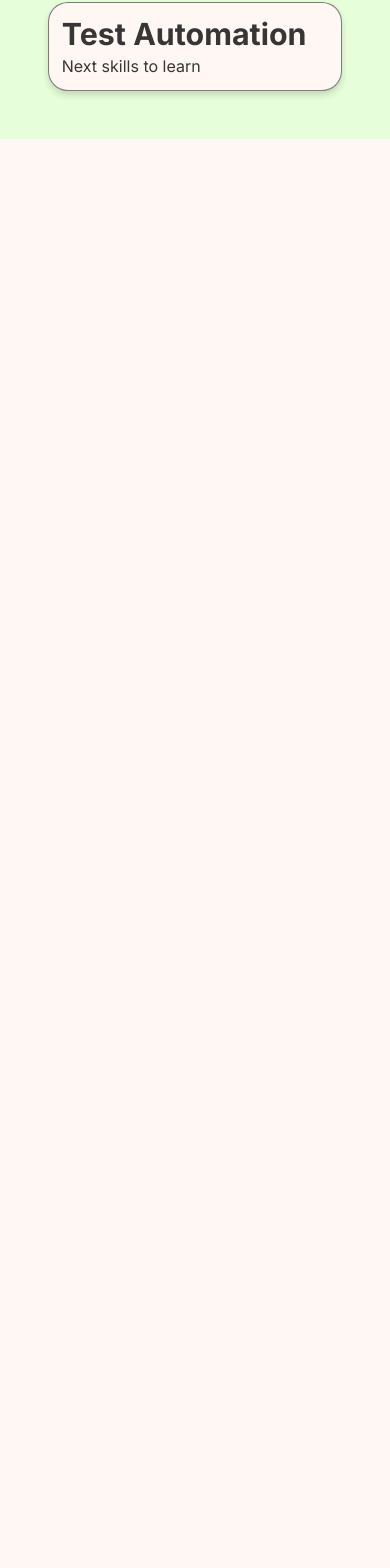
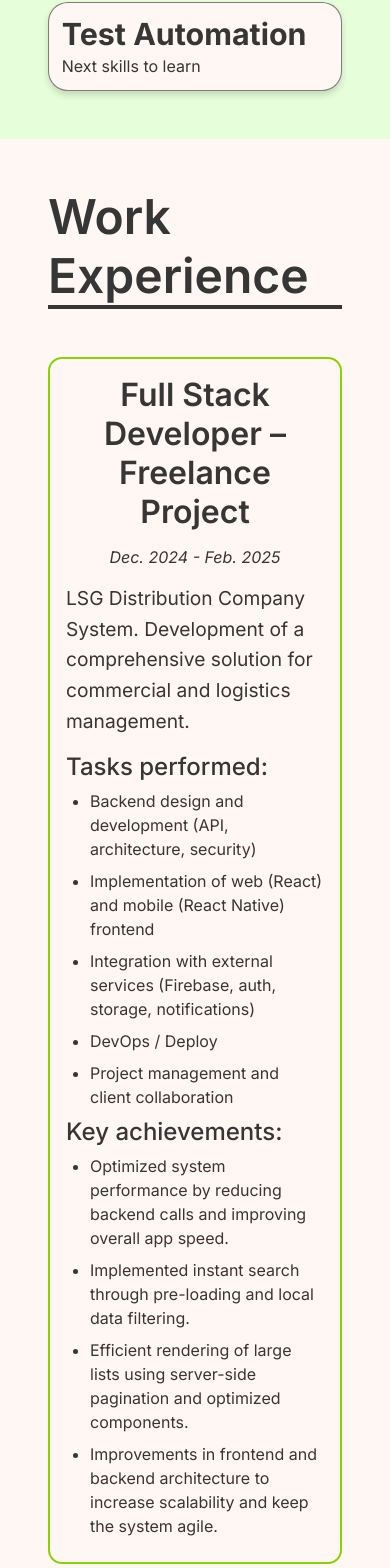
Before and after one commit to ingsahaderenzo/myPortfolio, a React (Vite) app: page / in a window 390 px wide. Shown: the part 2311-3879 px from the top of the page. Before the commit the page ends 2466 px from the top, so only its background shows below. Built offline with nearby package versions, Linux system fonts and the light colour scheme.

Commit message:
Adding the "Experience" section

```diff
--- a/src/App.css
+++ b/src/App.css
@@ -9,8 +9,8 @@
 }
 
 .dark {
-    --bg-color: #0f0f0f;
-    --bg--secondary: #0f0f0f;
+    --bg-color: #111111;
+    --bg--secondary: #111111;
     --text-color: #d4d4d4;
     --primary: #3269ff;
     --primary--on--secondary--bg: #3269ff;
--- a/src/App.tsx
+++ b/src/App.tsx
@@ -4,6 +4,7 @@ import Navbar from "./components/navbar/Navbar";
 import type { Language } from "./i18n/translations";
 import Hero from "./components/hero/Hero";
 import About from "./components/about/About";
+import Experience from "./components/experience/Experience";
 
 function App() {
     const [theme, setTheme] = useState("light");
@@ -28,6 +29,7 @@ function App() {
             />
             <Hero language={language} />
             <About language={language} />
+            <Experience language={language} />
         </div>
     );
 }
--- /dev/null
+++ b/src/components/experience/Experience.module.css
@@ -0,0 +1,92 @@
+.section {
+    width: 100%;
+    background-color: var(--bg-color);
+    padding: 3rem;
+    flex-direction: column;
+    display: flex;
+    align-items: start;
+}
+
+.sectionTitle {
+    font-size: 3rem;
+    font-weight: 600;
+    margin-bottom: 1rem;
+    color: var(--primary--on--secondary--bg);
+    border-bottom: 0.3rem solid var(--primary--on--secondary--bg);
+}
+
+.experienceBox {
+    display: flex;
+    flex-direction: column;
+    margin-top: 2rem;
+    border: 2px solid var(--primary);
+    border-radius: 14px;
+    padding: 2rem;
+    width: 90%;
+    align-self: center;
+    transition: all 0.3s ease;
+}
+
+.experienceBox:hover {
+    box-shadow: 0 4px 8px rgba(0, 0, 0, 0.1);
+    transform: translateY(-5px);
+    transition: all 0.3s ease;
+}
+
+.experienceHeader {
+    display: flex;
+    justify-content: space-between;
+    align-items: center;
+    margin-bottom: 0.5rem;
+    flex-wrap: wrap;
+}
+
+.experienceTitle {
+    font-size: 2rem;
+    font-weight: 600;
+    color: var(--primary--on--secondary--bg);
+}
+
+.experienceTime {
+    font-style: italic;
+    color: var(--primary--on--secondary--bg);
+}
+
+.experienceExplanation {
+    font-size: 1.2rem;
+    color: var(--text--on--secondary--bg);
+    line-height: 1.6;
+    margin-bottom: 1rem;
+}
+
+.experienceSubTitle {
+    font-size: 1.5rem;
+    font-weight: 500;
+    color: var(--primary--on--secondary--bg);
+    margin-bottom: 0.5rem;
+}
+
+.listDetail {
+    list-style-type: disc;
+    margin-bottom: 0.5rem;
+    line-height: 1.5;
+    margin-left: 1.5rem;
+}
+
+@media (max-width: 768px) {
+    .experienceBox {
+        width: 100%;
+        padding: 1rem;
+    }
+
+    .experienceHeader {
+        margin-bottom: 1rem;
+        flex-direction: column;
+        align-items: center;
+    }
+
+    .experienceTitle {
+        text-align: center;
+        margin-bottom: 1rem;
+    }
+}
--- /dev/null
+++ b/src/components/experience/Experience.tsx
@@ -0,0 +1,42 @@
+import { translations, type Language } from "../../i18n/translations";
+import styles from "./Experience.module.css";
+
+export default function Experience({ language }: { language: Language }) {
+    const t = translations[language].experience;
+
+    return (
+        <section id="experience" className={styles.section}>
+            <h2 className={styles.sectionTitle}>{t.title}</h2>
+            {/*This could be a component byself, but right now I just got one experience, so it doesn't have sense*/}
+            <article className={styles.experienceBox}>
+                <div className={styles.experienceHeader}>
+                    <h3 className={styles.experienceTitle}>{t.lsgTitle}</h3>
+                    <p className={styles.experienceTime}>{t.lsgTime}</p>
+                </div>
+                <p className={styles.experienceExplanation}>
+                    {t.lsgExplanation}
+                </p>
+                <h4 className={styles.experienceSubTitle}>
+                    {t.lsgTaskRealized}
+                </h4>
+                <ul>
+                    <li className={styles.listDetail}>{t.lsgFirstPoint}</li>
+                    <li className={styles.listDetail}>{t.lsgSecondPoint}</li>
+                    <li className={styles.listDetail}>{t.lsgThirdPoint}</li>
+                    <li className={styles.listDetail}>{t.lsgFourthPoint}</li>
+                    <li className={styles.listDetail}>{t.lsgFifthPoint}</li>
+                </ul>
+                <h4 className={styles.experienceSubTitle}>
+                    {t.lsgAchievementsTitle}
+                </h4>
+                <ul>
+                    {t.lsgAchievements.map((achievement, index) => (
+                        <li key={index} className={styles.listDetail}>
+                            {achievement}
+                        </li>
+                    ))}
+                </ul>
+            </article>
+        </section>
+    );
+}
--- a/src/components/navbar/Navbar.module.css
+++ b/src/components/navbar/Navbar.module.css
@@ -100,6 +100,20 @@
     left: 3px;
     transition: transform 0.3s cubic-bezier(0.4, 0, 0.2, 1);
     box-shadow: 0 2px 4px rgba(0, 0, 0, 0.2);
+}
+
+.navLink {
+    color: var(--text-color);
+    text-decoration: none;
+    font-weight: 600;
+    letter-spacing: 1px;
+    opacity: 0.9;
+    transition: opacity 0.2s ease;
+    white-space: nowrap;
+}
+
+.navLink:hover {
+    opacity: 1;
 }
 
 :global(.dark) .toggleThumb {
--- a/src/components/navbar/Navbar.tsx
+++ b/src/components/navbar/Navbar.tsx
@@ -44,16 +44,24 @@ export default function Navbar({
             {/* Desktop menu */}
             <ul className={styles.center}>
                 <li>
-                    <a href="#about">{t.about}</a>
+                    <a href="#about" className={styles.navLink}>
+                        {t.about}
+                    </a>
                 </li>
                 <li>
-                    <a href="#experience">{t.experience}</a>
+                    <a href="#experience" className={styles.navLink}>
+                        {t.experience}
+                    </a>
                 </li>
                 <li>
-                    <a href="#skills">{t.skills}</a>
+                    <a href="#skills" className={styles.navLink}>
+                        {t.skills}
+                    </a>
                 </li>
                 <li>
-                    <a href="#contact">{t.contact}</a>
+                    <a href="#contact" className={styles.navLink}>
+                        {t.contact}
+                    </a>
                 </li>
             </ul>
 
--- a/src/i18n/translations.ts
+++ b/src/i18n/translations.ts
@@ -14,7 +14,7 @@ export const translations = {
             alt: "Photo of Renzo Sahade",
         },
         about: {
-            me: "I’m Renzo Sahade, a Systems Analyst and Software Developer passionate about building solutions that create real impact — whether in backend, frontend, or full end-to-end projects.\n\nI’m currently studying Information Systems Engineering at the National Technological University (UTN), where I also earned my intermediate degree as a Systems Analyst. This background gave me a strong foundation in architecture, analysis, design patterns, and software engineering best practices.\n\nI have experience working with modern technologies such as Java Spring Boot, React, React Native, and Docker, with a strong interest in backend development, cloud computing, and cybersecurity. I’m continuously learning and always looking for new technical challenges.\n\nI am an intern at Banco Galicia, where I am part of a professional environment that motivates me to improve every day..\n\nBeyond coding, I’m motivated by growth, teamwork, and building scalable, clean, and well-designed software.",
+            me: "I’m Renzo Sahade, a Systems Analyst and Software Developer passionate about building solutions that create real impact — whether in backend, frontend, or full end-to-end projects.\n\nI’m currently studying Information Systems Engineering at the National Technological University (UTN), where I also earned my intermediate degree as a Systems Analyst. This background gave me a strong foundation in architecture, analysis, design patterns, and software engineering best practices.\n\nI have experience working with modern technologies such as Java Spring Boot, React, React Native, and Docker, with a strong interest in backend development, cloud computing, and cybersecurity. I’m continuously learning and always looking for new technical challenges.\n\nI am an intern at Banco Galicia, where I am part of a professional environment that motivates me to improve every day.\n\nBeyond coding, I’m motivated by growth, teamwork, and building scalable, clean, and well-designed software.",
             years: "+1",
             textYears: "Years of experience",
             languages: "ES/EN",
@@ -23,6 +23,29 @@ export const translations = {
             textSpecialitys: "Specialties",
             nextSkill: "Test Automation",
             textNextSkill: "Next skills to learn",
+        },
+        experience: {
+            title: "Work Experience",
+            lsgTitle: "Full Stack Developer – Freelance Project",
+            lsgTime: "Dec. 2024 - Feb. 2025",
+            lsgExplanation:
+                "LSG Distribution Company System. Development of a comprehensive solution for commercial and logistics management.",
+            lsgTaskRealized: "Tasks performed:",
+            lsgFirstPoint:
+                "Backend design and development (API, architecture, security)",
+            lsgSecondPoint:
+                "Implementation of web (React) and mobile (React Native) frontend",
+            lsgThirdPoint:
+                "Integration with external services (Firebase, auth, storage, notifications)",
+            lsgFourthPoint: "DevOps / Deploy",
+            lsgFifthPoint: "Project management and client collaboration",
+            lsgAchievementsTitle: "Key achievements:",
+            lsgAchievements: [
+                "Optimized system performance by reducing backend calls and improving overall app speed.",
+                "Implemented instant search through pre-loading and local data filtering.",
+                "Efficient rendering of large lists using server-side pagination and optimized components.",
+                "Improvements in frontend and backend architecture to increase scalability and keep the system agile.",
+            ],
         },
     },
     es: {
@@ -50,6 +73,29 @@ export const translations = {
             nextSkill: "Tests Automatizados",
             textNextSkill: "Próximos skills a aprender",
         },
+        experience: {
+            title: "Experiencia Laboral",
+            lsgTitle: "Desarrollador Full Stack – Proyecto Freelance",
+            lsgTime: "Dic. 2024 - Feb. 2025",
+            lsgExplanation:
+                "Sistema Empresarial Distribuidora LSG. Desarrollo de una solución integral para gestión comercial y logística.",
+            lsgTaskRealized: "Tareas realizadas:",
+            lsgFirstPoint:
+                "Diseño y desarrollo del backend (API, arquitectura, seguridad)",
+            lsgSecondPoint:
+                "Implementación del frontend web (React) y móvil (React Native)",
+            lsgThirdPoint:
+                "Integración con servicios externos (Firebase, auth, storage, notificaciones)",
+            lsgFourthPoint: "DevOps / Deploy",
+            lsgFifthPoint: "Gestión de proyecto y trabajo con el cliente",
+            lsgAchievementsTitle: "Logros clave:",
+            lsgAchievements: [
+                "Optimización del rendimiento del sistema reduciendo llamadas al backend y mejorando la velocidad general de la app.",
+                "Implementación de búsqueda instantánea mediante carga anticipada y filtrado local de datos.",
+                "Renderizado eficiente de grandes listas usando paginación server-side y componentes optimizados.",
+                "Mejoras en la arquitectura del frontend y backend para aumentar la escalabilidad y mantener el sistema ágil.",
+            ],
+        },
     },
 } as const;
 
```
